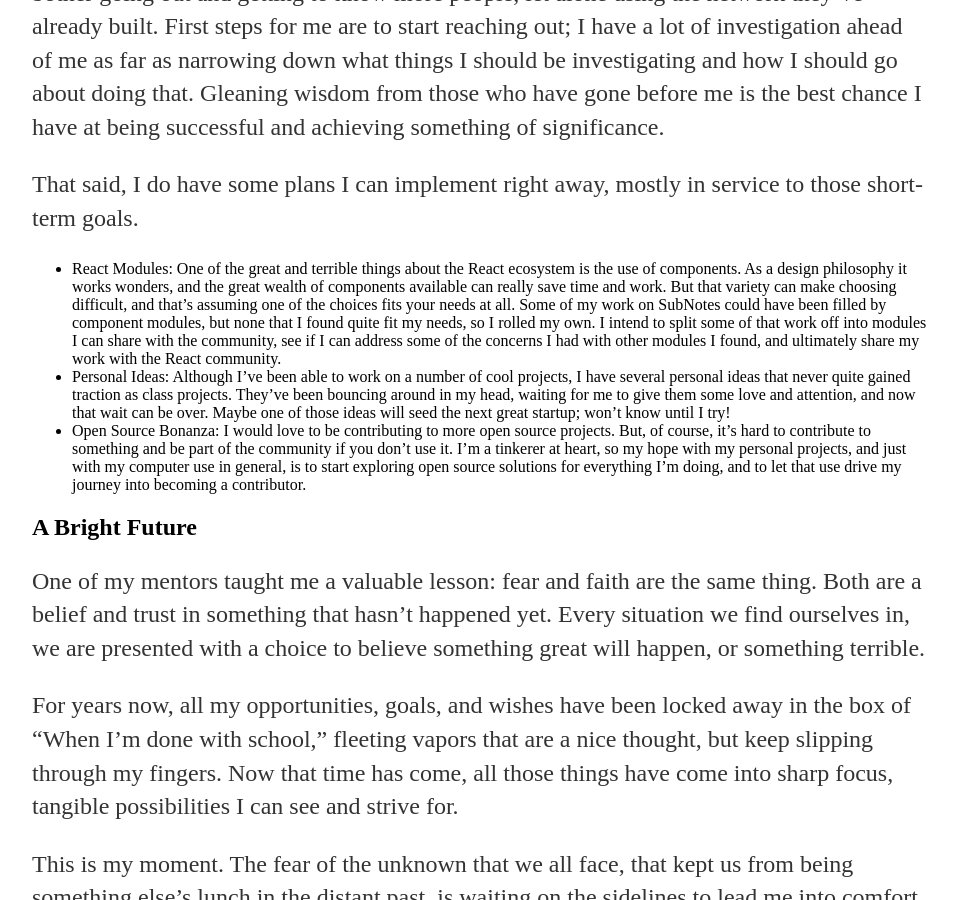
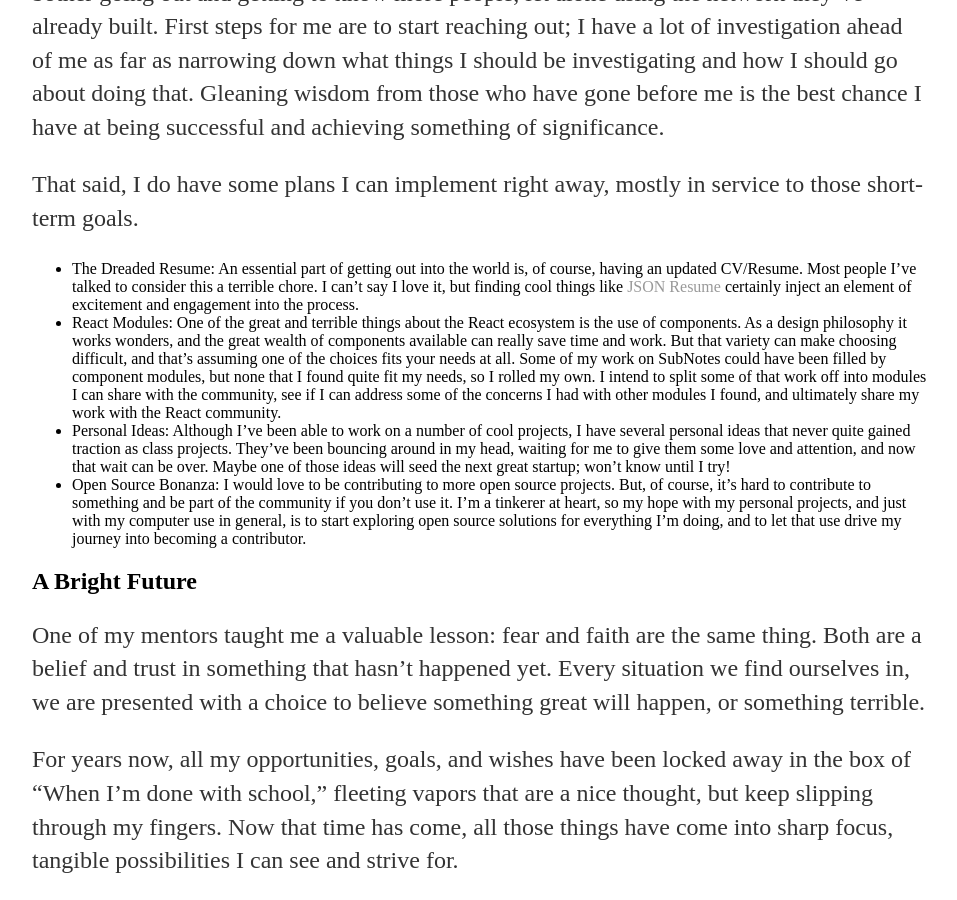
Before and after one commit to CodeMagic/CodeMagic.github.io, a Jekyll site: the page built from _posts/2017-06-17-the-next-adventure.md, in a window 1280 px wide and 900 px high, scrolled down 1434 px. Shown: the whole window, without its empty margins (160-1117 px from the left). Built offline with Jekyll 4.4.1, drawn with Linux system fonts in a browser that asks for light colours.

Commit message:
Update 2017-06-17-the-next-adventure.md

```diff
--- a/_posts/2017-06-17-the-next-adventure.md
+++ b/_posts/2017-06-17-the-next-adventure.md
@@ -25,6 +25,7 @@ In the short term, I have a couple different directions I'm keen to investigate.
 People always say it's all about who you know, not what you know, but then they don't bother going out and getting to know more people, let alone using the network they've already built. First steps for me are to start reaching out; I have a lot of investigation ahead of me as far as narrowing down what things I should be investigating and how I should go about doing that. Gleaning wisdom from those who have gone before me is the best chance I have at being successful and achieving something of significance.
 
 That said, I do have some plans I can implement right away, mostly in service to those short-term goals.
+* The Dreaded Resume: An essential part of getting out into the world is, of course, having an updated CV/Resume. Most people I've talked to consider this a terrible chore. I can't say I love it, but finding cool things like [JSON Resume][4] certainly inject an element of excitement and engagement into the process.
 * React Modules: One of the great and terrible things about the React ecosystem is the use of components. As a design philosophy it works wonders, and the great wealth of components available can really save time and work. But that variety can make choosing difficult, and that's assuming one of the choices fits your needs at all. Some of my work on SubNotes could have been filled by component modules, but none that I found quite fit my needs, so I rolled my own. I intend to split some of that work off into modules I can share with the community, see if I can address some of the concerns I had with other modules I found, and ultimately share my work with the React community.
 * Personal Ideas: Although I've been able to work on a number of cool projects, I have several personal ideas that never quite gained traction as class projects. They've been bouncing around in my head, waiting for me to give them some love and attention, and now that wait can be over. Maybe one of those ideas will seed the next great startup; won't know until I try!
 * Open Source Bonanza: I would love to be contributing to more open source projects. But, of course, it's hard to contribute to something and be part of the community if you don't use it. I'm a tinkerer at heart, so my hope with my personal projects, and just with my computer use in general, is to start exploring open source solutions for everything I'm doing, and to let that use drive my journey into becoming a contributor.
```
Also changed, not shown: other parts of _posts/2017-06-17-the-next-adventure.md (+1 -0 lines).
